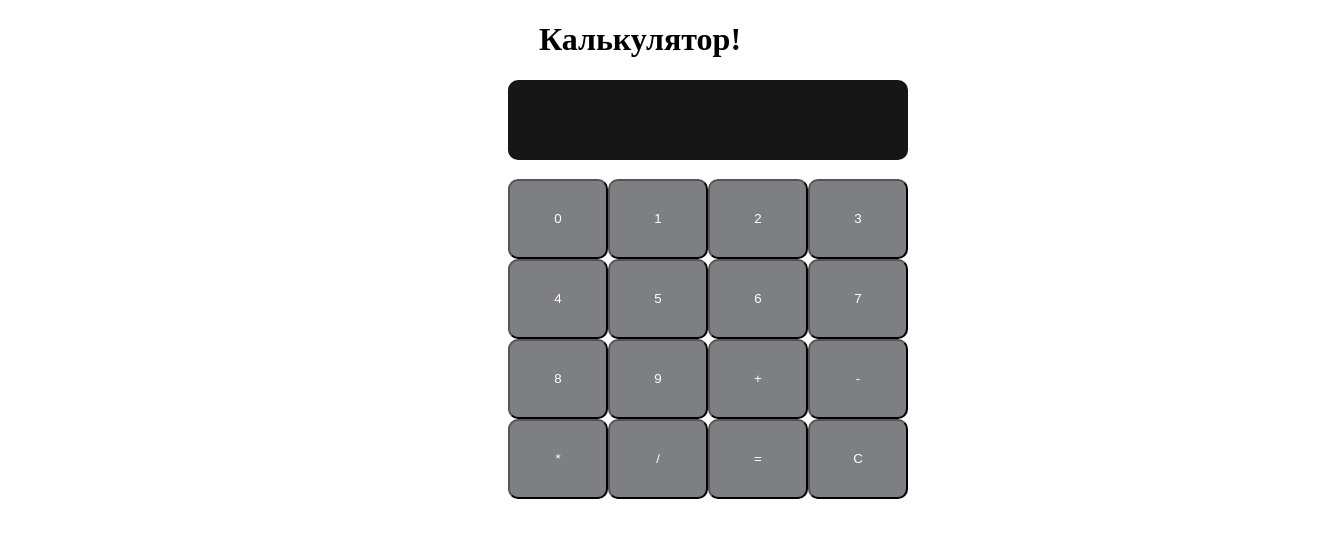
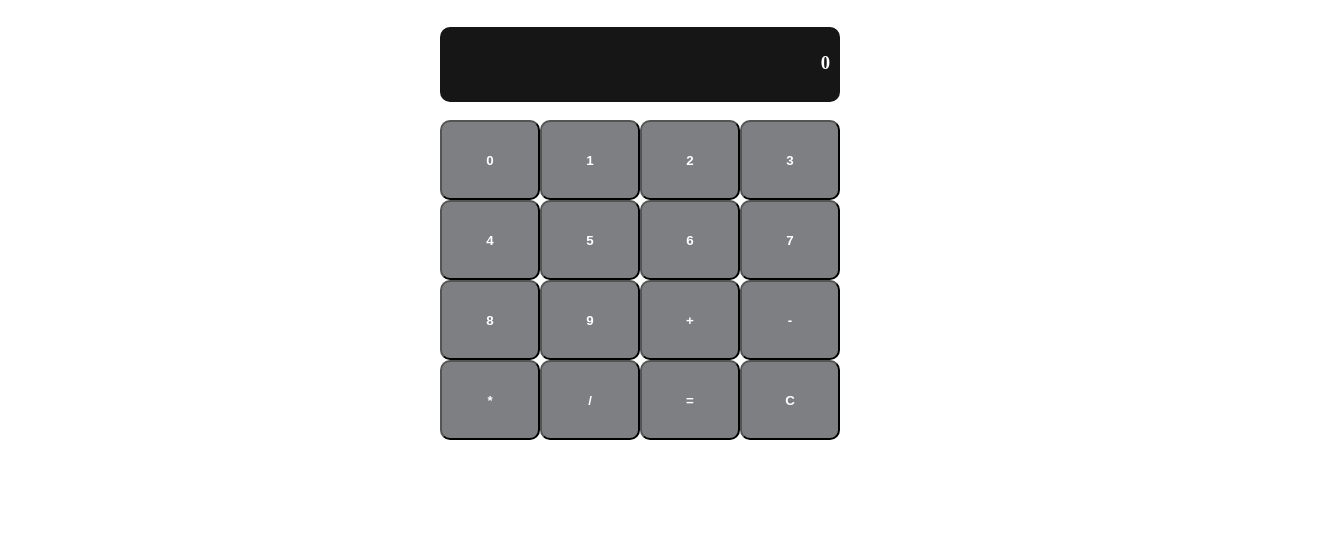
Before and after one commit to VitalikHey/Weather-Calculator, a React (Create React App) app in the folder my-app/: page / in a window 1280 px wide. Shown: the top 538 px of the page, 1340 px wide, since content can reach past the window. Built offline with nearby package versions, Linux system fonts and the light colour scheme.

Commit message:
Calculate is ready

```diff
--- a/my-app/src/app/App.css
+++ b/my-app/src/app/App.css
@@ -1,5 +1,6 @@
 .App {
   text-align: center;
+  font-style: italic;
 }
 
 .App-logo {
--- a/my-app/src/app/App.js
+++ b/my-app/src/app/App.js
@@ -1,11 +1,12 @@
 import "./App.css";
 import "../components/calculate/Calculate"
 import Calculate from "../components/calculate/Calculate";
+import fon from "../images/mathFon.jpg"
 
 function App() {
+    //Нужно будет сделать навигационную панель
   return (
-    <div>
-        <h1 style={{textAlign: "center"}}>Калькулятор!</h1>
+    <div className="position">
         <Calculate/>
     </div>
   );
--- a/my-app/src/components/calculate/Calculate.js
+++ b/my-app/src/components/calculate/Calculate.js
@@ -1,12 +1,17 @@
-import React, {useState} from "react";
+import React, {useEffect, useState} from "react";
 import "./calculateStyle.css"
 
 function Calculate() {
-    const [outputResult, setOutputResult] = useState("")
+    const [outputResult, setOutputResult] = useState("0")
 
     const handleClick = (event) => {
         const value = event.target.name
-        setOutputResult(outputResult + value)
+
+        if (outputResult === "0") {
+            setOutputResult(value)
+        } else {
+            setOutputResult(outputResult + value)
+        }
     }
 
     const clearResult = () => {
@@ -18,6 +23,7 @@ function Calculate() {
     }
 
     return (
+        //Разобраться с центровкой калькулятора обязательно
         <div style={{paddingLeft: "500px", paddingRight: "500px"}}>
             <h3 className="result">{outputResult}</h3>
             <div className="place-button-calculate">
--- a/my-app/src/components/calculate/calculateStyle.css
+++ b/my-app/src/components/calculate/calculateStyle.css
@@ -1,9 +1,5 @@
-.place-button-calculate {
-    width: 400px;
-    height: 280px;
-}
-
 .button {
+    font-weight: bold;
     color: white;
     border-radius: 10px;
     height: 80px;
@@ -15,10 +11,21 @@
     background-color: cornflowerblue;
 }
 
+.position {
+    display: flex;
+    align-items: center;
+    justify-content: center;
+}
+
+.place-button-calculate {
+    width: 400px;
+    height: 280px;
+}
+
 .result {
-    padding-top: 15px;
-    padding-bottom: 15px;
+    font-weight: bold;
     padding-right: 10px;
+    padding-top: 25px;
     height: 50px;
     width: 390px;
     border-radius: 10px;
```
